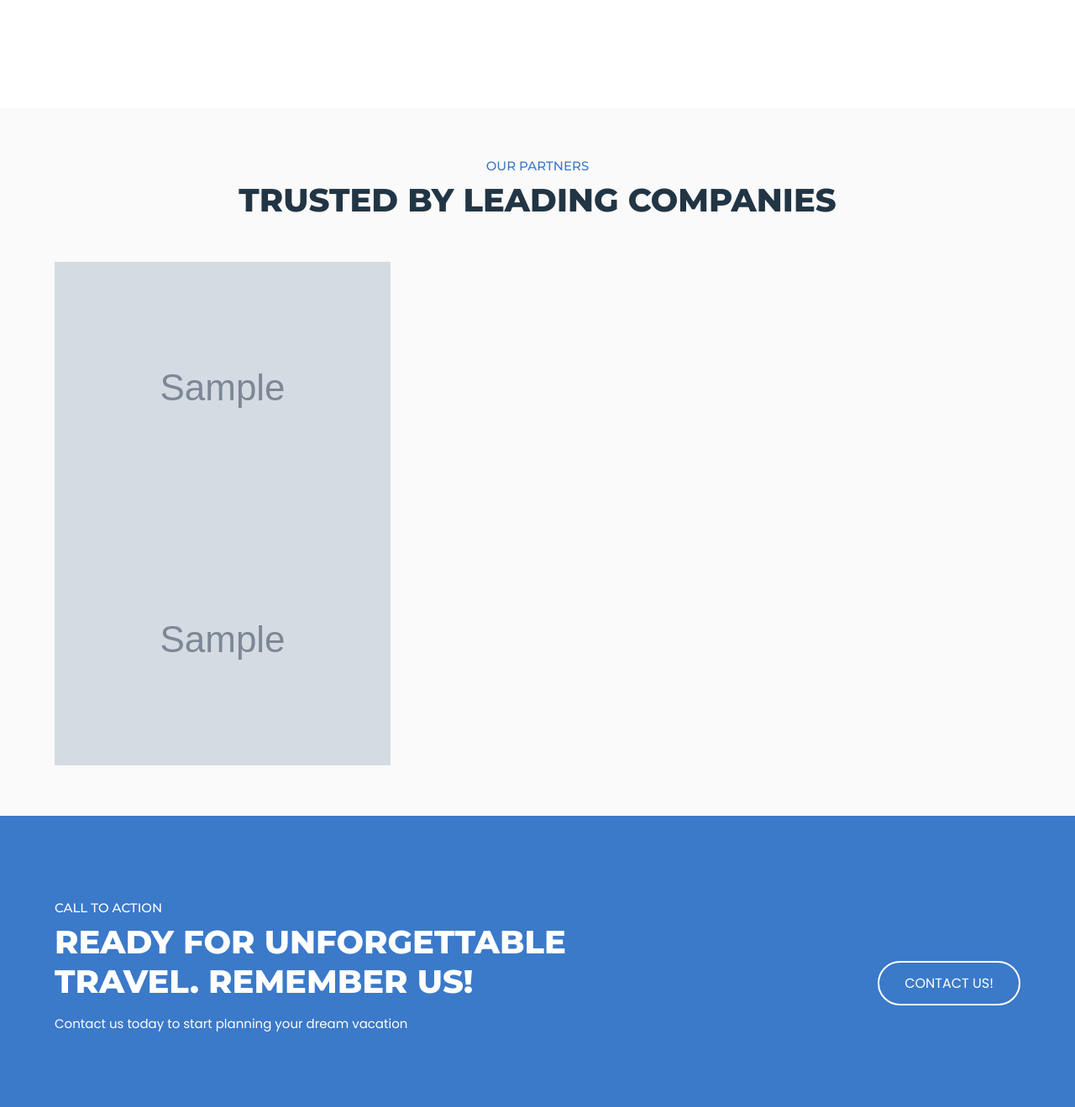
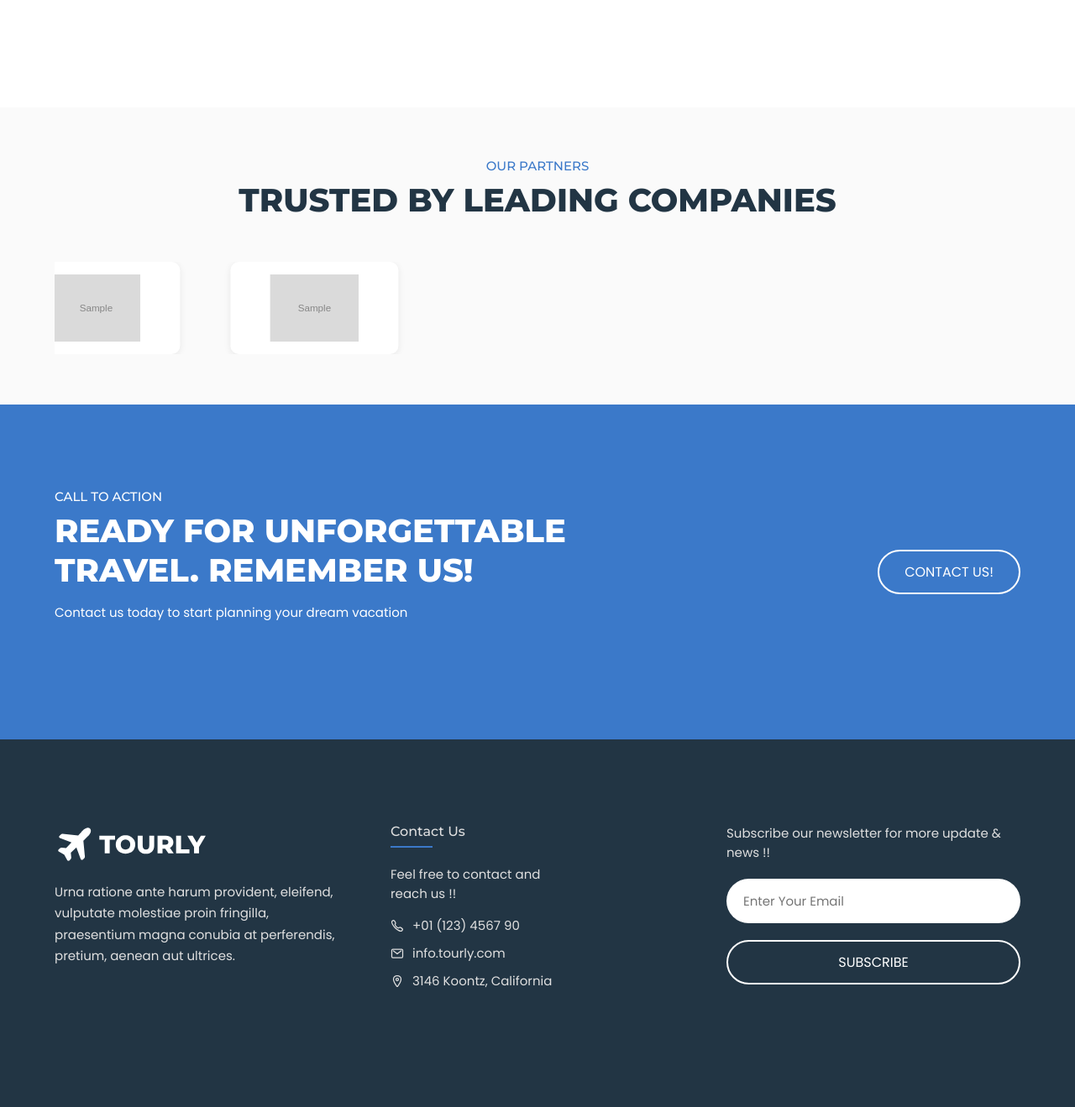
Before and after one commit to urolovforever/travel-site, a Django app: page /en/ in a window 1280 px wide. Shown: the part 4407-5726 px from the top of the page at 84% size. Run offline with Django 4.2, Linux system fonts and the light colour scheme; tables that the repository leaves empty hold one stand-in row (values such as "Sample post"); grey boxes marked "Sample" are stand-in pictures.

Commit message:
sponsors design added

```diff
--- a/static/css/style.css
+++ b/static/css/style.css
@@ -693,7 +693,73 @@
 }
 
 
-
+* #SPONSORS
+\*-----------------------------------*/
+
+.sponsors-carousel-wrapper {
+  overflow: hidden;
+  position: relative;
+  padding: 20px 0;
+}
+
+.sponsors-carousel {
+  display: flex;
+  gap: 60px;
+  animation: scroll 30s linear infinite;
+  width: max-content;
+}
+
+.sponsors-carousel:hover {
+  animation-play-state: paused;
+}
+
+@keyframes scroll {
+  0% {
+    transform: translateX(0);
+  }
+  100% {
+    transform: translateX(-50%);
+  }
+}
+
+.sponsor-item {
+  flex-shrink: 0;
+  width: 180px;
+  height: 100px;
+  display: flex;
+  align-items: center;
+  justify-content: center;
+  padding: 15px;
+  background: var(--white);
+  border-radius: 10px;
+  box-shadow: 0 2px 8px hsla(0, 0%, 0%, 0.08);
+  transition: transform 0.3s, box-shadow 0.3s;
+}
+
+.sponsor-item:hover {
+  transform: translateY(-5px);
+  box-shadow: 0 4px 15px hsla(0, 0%, 0%, 0.15);
+}
+
+.sponsor-item img {
+  max-width: 100%;
+  max-height: 100%;
+  object-fit: contain;
+  filter: grayscale(100%);
+  transition: filter 0.3s;
+}
+
+.sponsor-item:hover img {
+  filter: grayscale(0%);
+}
+
+.sponsor-item a {
+  display: flex;
+  align-items: center;
+  justify-content: center;
+  width: 100%;
+  height: 100%;
+}
 
 
 /*-----------------------------------*\
@@ -1259,6 +1325,14 @@
   .gallery-image { border-radius: var(--radius-25); }
 
 
+/**
+   * SPONSORS
+   */
+
+  .sponsor-item {
+    width: 200px;
+    height: 110px;
+  }
 
   /**
    * CTA
```
